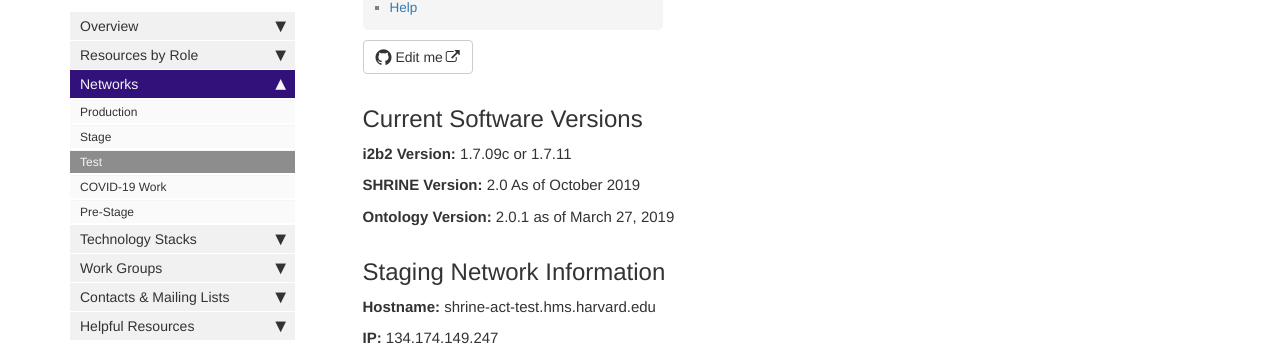
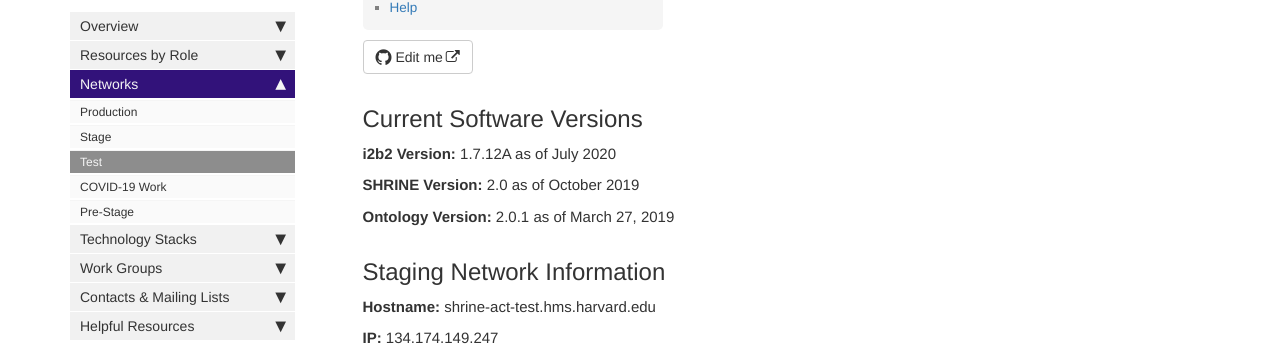
Before and after one commit to dbmi-pitt/ACT-Network, a Jekyll site: the page built from pages/mydoc/test.md, in a window 1280 px wide and 1400 px high, scrolled down 352 px. Shown: the part 115-461 px from the top of the window. Built offline with Jekyll 4.4.1, drawn with Linux system fonts in a browser that asks for light colours; comment, search, counter and statistics services are not loaded; some of the changed text lies outside the part shown.

Commit message:
Update test.md

```diff
--- a/pages/mydoc/test.md
+++ b/pages/mydoc/test.md
@@ -1,7 +1,7 @@
 ---
 title: Test Tier Resources
 keywords: test, covid, covid19, covid-19
-last_updated: January 2, 2020
+last_updated: July 24, 2020
 summary: "Below is the most up-to-date information regarding current software, network, and technology requirements for sites with a Test node. It also includes additional documentation for the Test nodes, including the participant identification use case."
 sidebar: mydoc_sidebar
 permalink: test.html
@@ -9,9 +9,9 @@
 ---
 
 ## Current Software Versions
-**i2b2 Version:** 1.7.09c or 1.7.11
+**i2b2 Version:** 1.7.12A as of July 2020
 
-**SHRINE Version:** 2.0 As of October 2019
+**SHRINE Version:** 2.0 as of October 2019
 
 **Ontology Version:** 2.0.1 as of March 27, 2019
 
```
